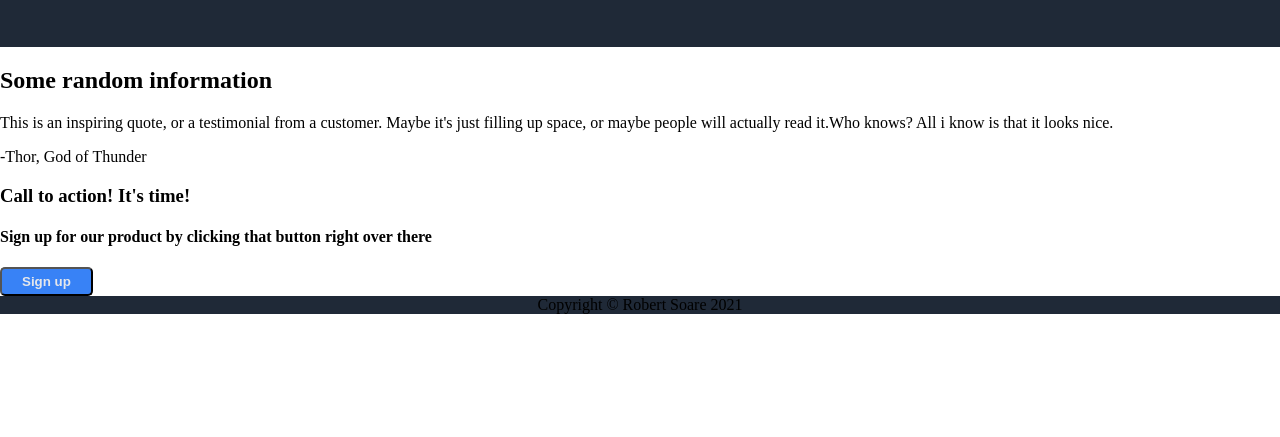
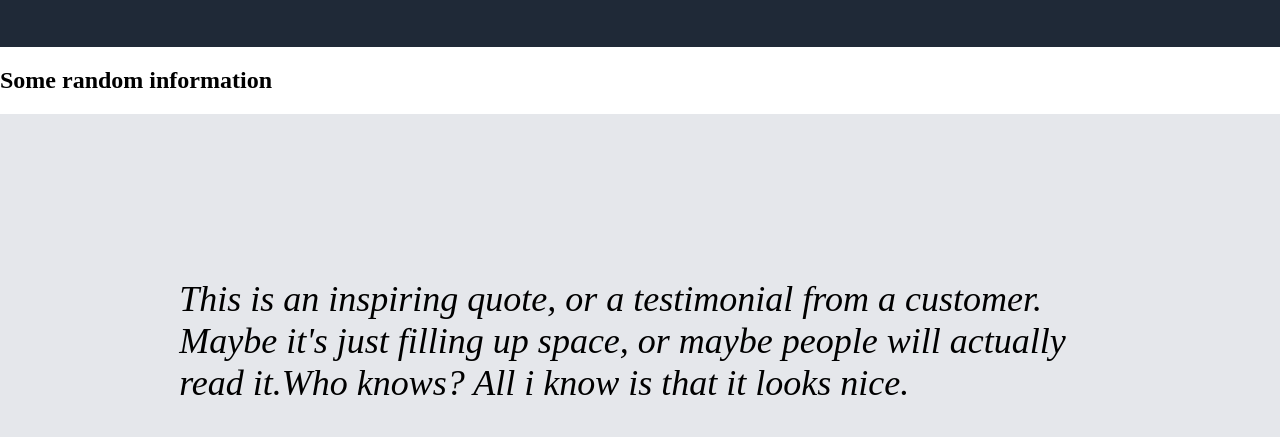
Before and after one commit to RobertSoare9/landing-page, a plain HTML site: page index.html in a window 1280 px wide. Shown: the part 330-767 px from the top of the page. Drawn offline with Linux system fonts and the light colour scheme.

Commit message:
styled the quote section and the footer

```diff
--- a/index.html
+++ b/index.html
@@ -51,7 +51,7 @@
         </div>
     </main>
     <footer>
-        <div>Copyright &#169; Robert Soare 2021</div>
+        <div>Copyright &#169; Robert Soare 2023</div>
     </footer>
 
 </body>
--- a/styles.css
+++ b/styles.css
@@ -55,6 +55,7 @@ a{
 .left, .right{
     width: 37%;
     padding-bottom: 50px;
+    height: auto;
 }
 button{
     background-color: #3882F6;
@@ -73,3 +74,23 @@ img{
     background-color:grey;
     color: #F9FAF8;
 }
+.container3{
+    background-color: #E5E7EB;
+    font-size: 36px;
+    font-weight: light;
+    font-style: italic;
+    padding: 10% 14% 10% 14%;
+}
+.author{
+    display: flex;
+    justify-content: right;
+    font-weight: bolder;
+}
+footer{
+    background-color: #1F2937;
+    color: #F9FAF8;
+    display: flex;
+    justify-content: center;
+    align-items: center;
+    padding: 20px 0 20px 0;
+}
```
